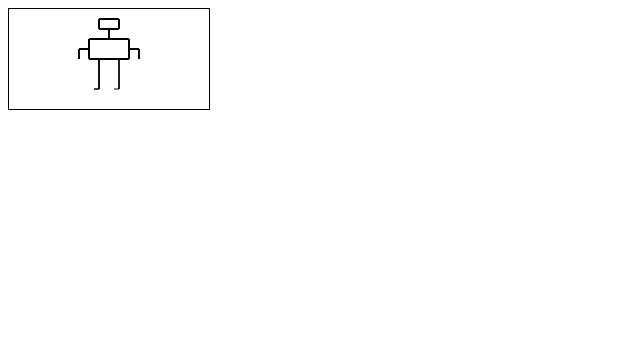
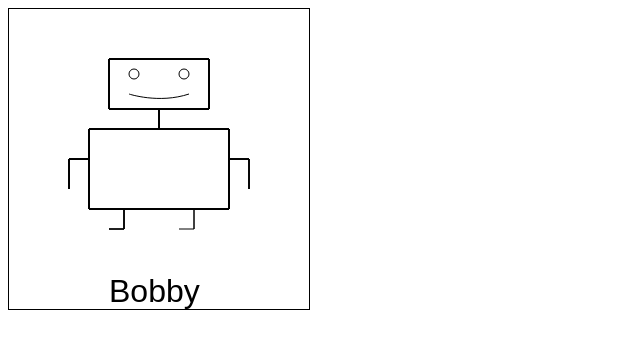
Before and after one commit to zouboyun/robot, a plain HTML site: page index.html in a window 1280 px wide. Shown: the whole page, without its empty margins (0-640 px from the left). Drawn offline with Linux system fonts and the light colour scheme.

Commit message:
made bobby bigger

```diff
--- a/index.html
+++ b/index.html
@@ -1,57 +1,65 @@
-<canvas id="myCanvas" width="200" height="100" style="border: 1px solid black"></canvas>
+<!-- create a canvas and draw a robot -->
+<canvas id = "MyCanvas" width = "300" height = "300" style="border:1px solid #000000;"></canvas>
+<script>
+var canvas = document.getElementById("MyCanvas");
+var context = canvas.getContext("2d");
 
-<script type="text/javascript">
-  var canvas = document.getElementById("myCanvas");
-  // var name = 'alice';
-  // console.log('hello world');
-  // console.log(c);
 
-  function drawLine(x1, y1, x2, y2) {
-    var context = canvas.getContext("2d");
-    context.moveTo(x1, y1);
-    context.lineTo(x2, y2);
+function drawLine(x1, y1, x2, y2){
+  context.moveTo(x1,y1);
+  context.lineTo(x2,y2);
   context.stroke();
 }
 
-  // drawLine(90, 10, 110, 10);
-  // drawLine(90, 10, 90, 20);
-  // drawLine(110, 10, 110, 20);
-  // drawLine(110, 20, 90, 20);
-
-  function drawBox(x1, x2, y1, y2) {
+function drawBox(x1, x2, y1, y2){
   drawLine(x1, y1, x1, y2);
-    drawLine(x2, y1, x2, y2);
   drawLine(x1, y2, x2, y2);
   drawLine(x1, y1, x2, y1);
+  drawLine(x2, y1, x2, y2);
 }
 
+drawBox(100, 200, 50, 100); // head
+drawBox(80, 220, 120, 200); // body
 
-  drawBox(90, 110, 10, 20); // head
-  drawBox(80, 120, 30, 50); // body
-  drawLine(100, 20, 100, 30); // neck
-  drawLine(70, 40, 80, 40); // left arm
-  drawLine(120, 40, 130, 40); // right arm
-  drawLine(70, 40, 70, 50); // left arm
-  drawLine(130, 40, 130, 50); // right arm
-  drawLine(90, 50, 90, 80); // left leg
-  drawLine(110, 50, 110, 80); // right leg
-  drawLine(85, 80, 90, 80); // left foot
-  drawLine(105, 80, 110, 80); // right foot
+drawLine(150, 100, 150, 120); // neck
 
-  // var context = canvas.getContext("2d");
-  // context.moveTo(90, 10);
-  // context.lineTo(90, 20);
-  // context.stroke();
+function drawArm(x1, y1, x2, y2){
+  drawLine(x1, y1, x2, y1);
+  drawLine(x2, y1, x2, y2);
+}
 
-  // var context = canvas.getContext("2d");
-  // context.moveTo(110, 10);
-  // context.lineTo(110, 20);
-  // context.stroke();
+drawArm(80, 150, 60, 180); // left arm
+drawArm(220, 150, 240, 180); // right arm
 
-  // var context = canvas.getContext("2d");
-  // context.moveTo(110, 20);
-  // context.lineTo(90, 20);
-  // context.stroke();
+function drawLeg(x1, y1, x2, y2){
+  drawLine(x1, y1, x1, y2);
+  drawLine(x1, y2, x2, y2);
+}
 
+drawLeg(115, 200, 100, 220); // left leg
+drawLeg(185, 200, 170, 220); // right leg
+
+function drawEye(x1, y1, r1, x2, y2, r2){
+  context.beginPath();
+  context.arc(x1, y1, r1, 0, 2*Math.PI);
+  context.stroke();
+  context.beginPath();
+  context.arc(x2, y2, r2, 0, 2*Math.PI);
+  context.stroke();
+}
+
+drawEye(125, 65, 5, 175, 65, 5); // eyes
+
+function drawMouth(x1, y1, x2, y2, x3, y3){
+  context.beginPath();
+  context.bezierCurveTo(x1, y1, x2, y2, x3, y3);
+  context.stroke();
+}
+
+drawMouth(120, 85, 150, 95, 180, 85); //mouth
+
+context.font = '32px Arial';
+context.textBaseline = 'bottom';
+context.fillText('Bobby', 100, 300); // Name
 
 </script>
```
Lines whose indentation alone changed are shown as unchanged.
